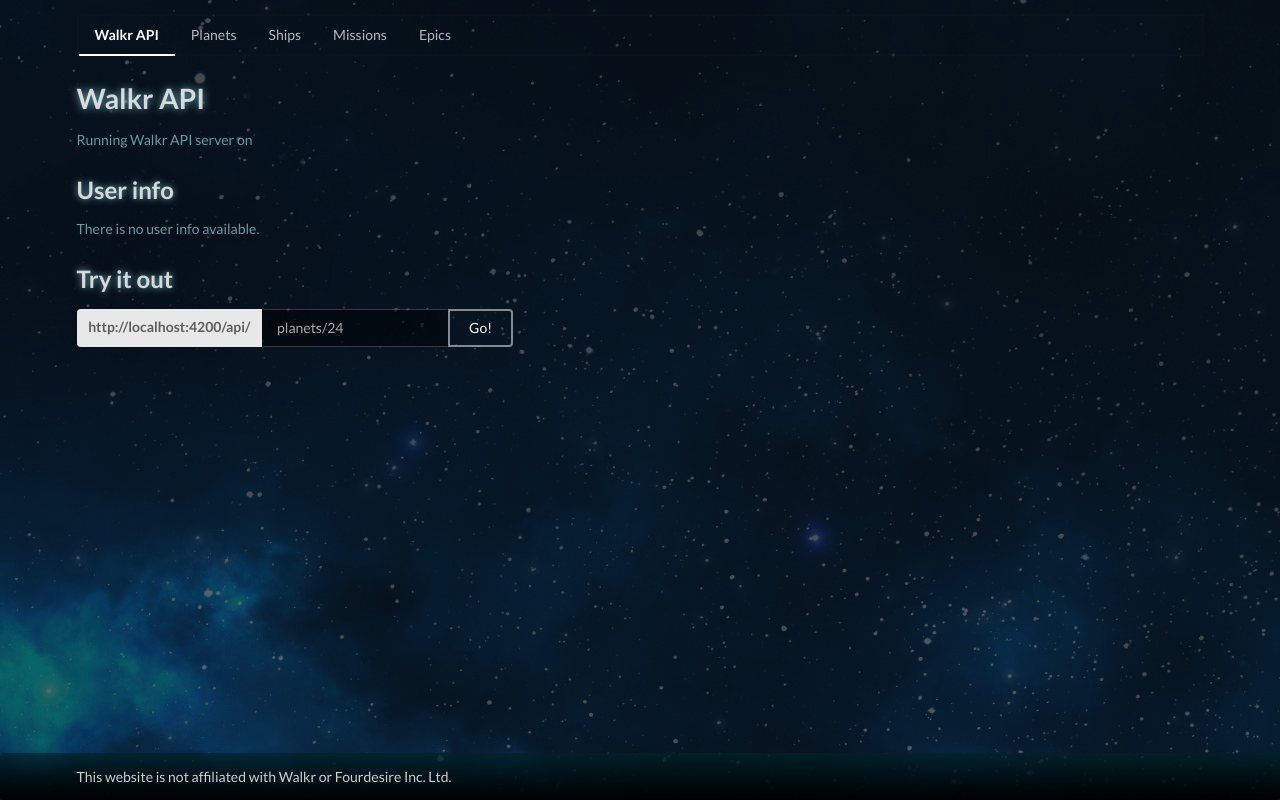
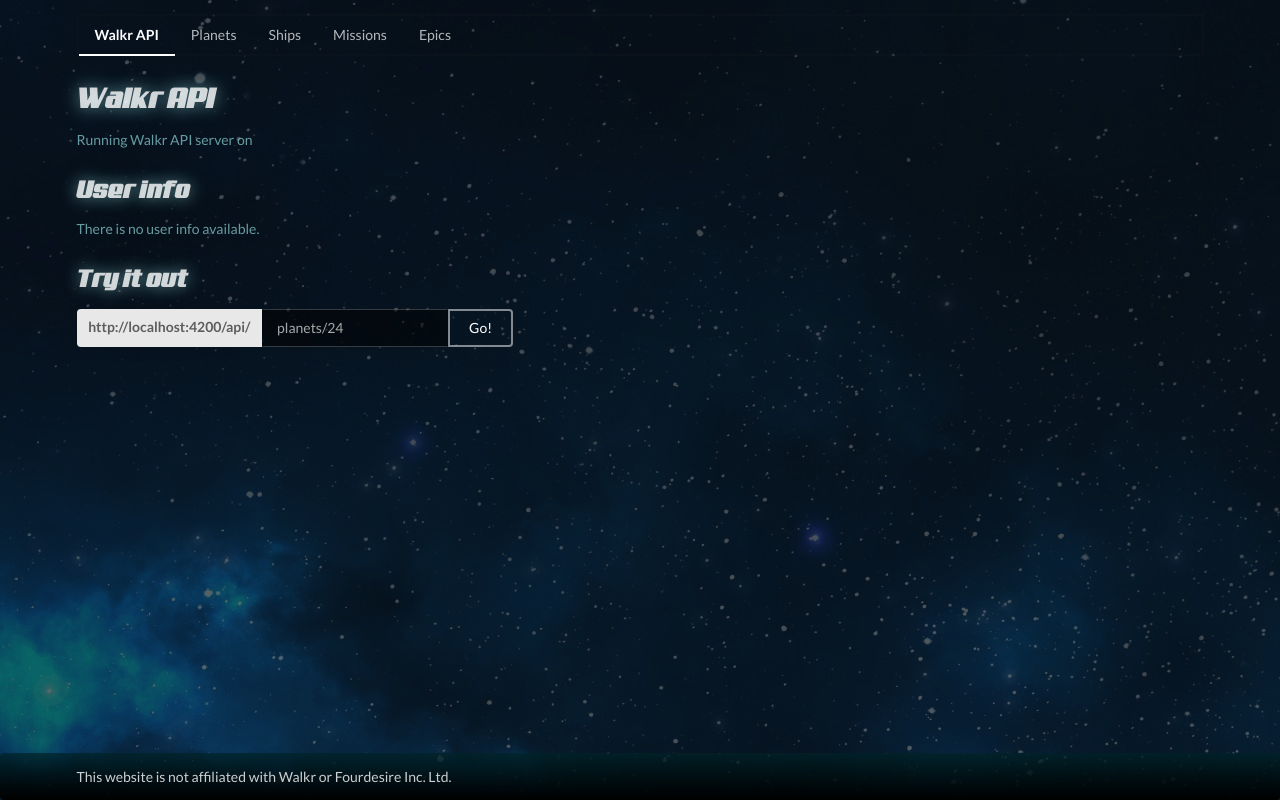
Before and after one commit to fvanwijk/walkr-app, an Angular app: page / in a window 1280 px wide. Built offline with nearby package versions, Linux system fonts and the light colour scheme.

Commit message:
Use Aero font for headers

```diff
--- a/src/styles.css
+++ b/src/styles.css
@@ -1,3 +1,11 @@
+@font-face {
+    font-family: Aero;
+    font-weight: normal;
+    src:
+        url(assets/aero-webfont.woff) format('woff'),
+        url(assets/aero-webfont.woff2) format('woff2');
+}
+
 html, body {
     height: 100%;
 }
@@ -96,16 +104,21 @@
     content: initial;
 }
 
-/* Other */
+/* Headers */
+.ui.header {
+    font-family: Aero, Lato, Helvetica Neue, Arial, sans-serif;
+}
 
 .ui.inverted.header,
 .ui.inverted.header .sub.header,
 .ui.inverted.segment > .ui.header {
     color: rgba(255, 255, 255, .8);
-    text-shadow: 0 0 0.3em rgba(145,215,220,0.8);
+    text-shadow: 0 0 0.65em rgba(145,215,220,0.6);
 }
 .ui.header .sub.header {
+    font-family: Lato, Helvetica Neue, Arial, sans-serif;
     margin-bottom: 0.3em;
+    text-shadow: none;
 }
 .ui.header .ui.label {
     margin-left: 0;
```
